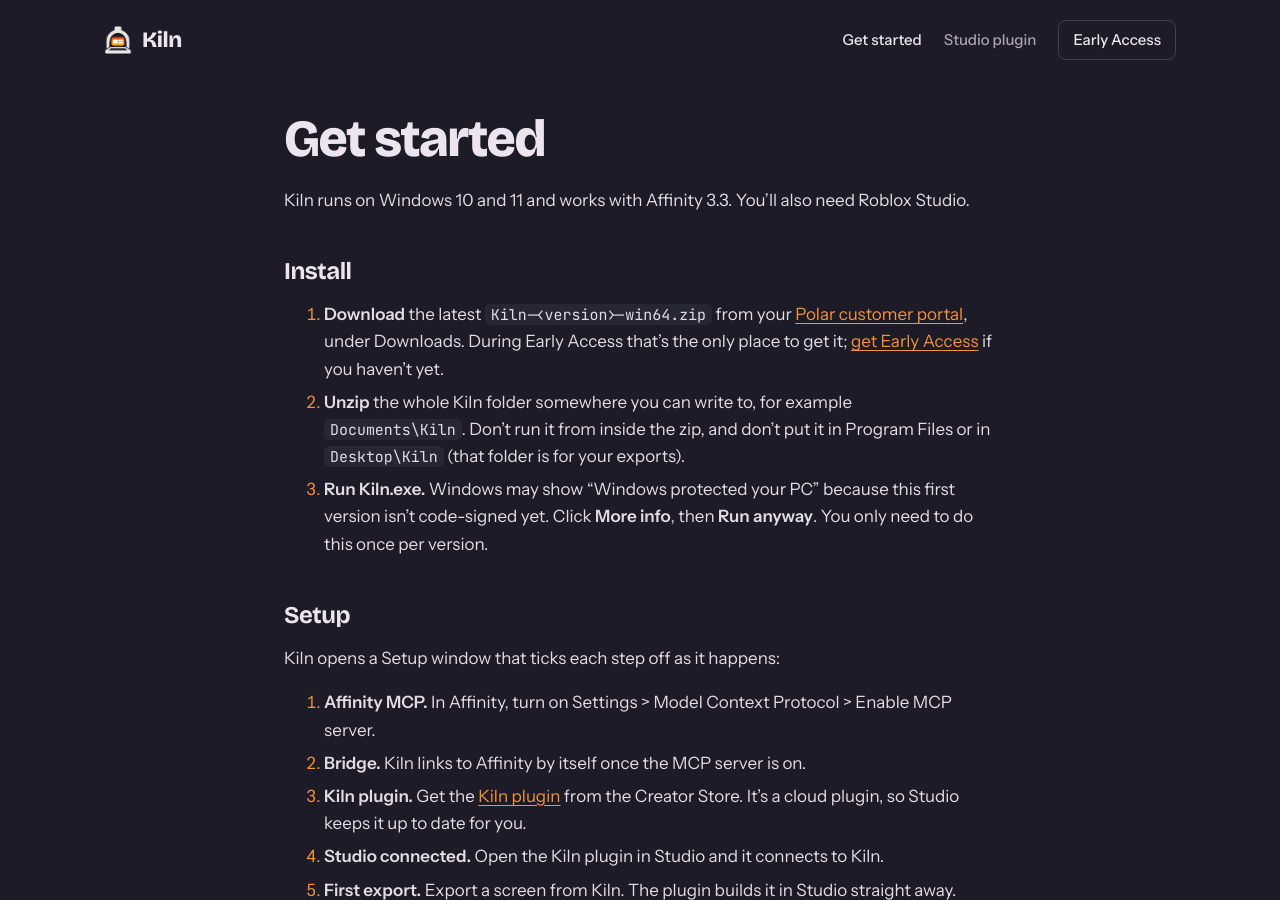
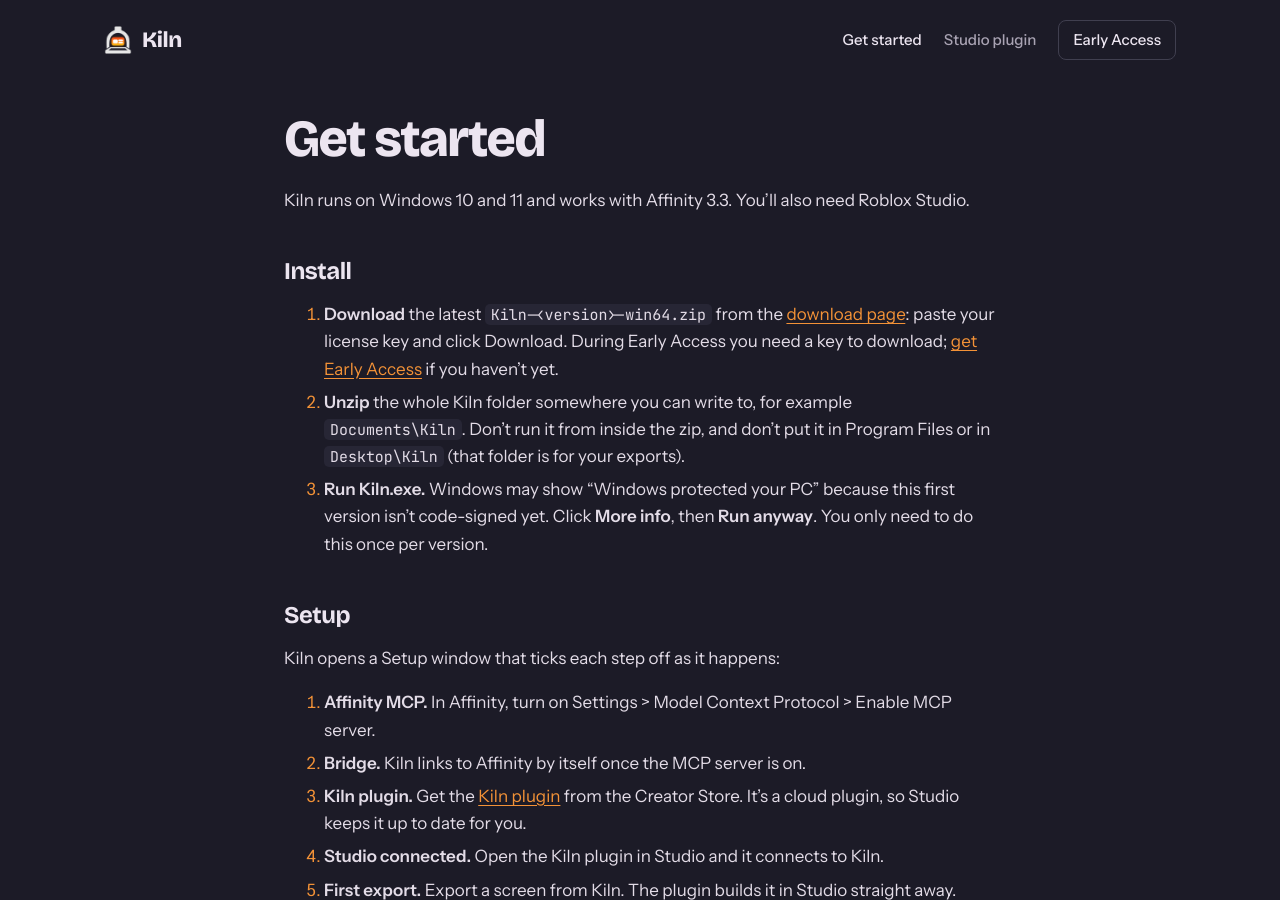
Before and after one commit to rblx-keii/Kiln-Releases, a Jekyll site: the page built from start.md, in a window 1280 px wide and 900 px high. Built offline with Jekyll 4.4.1, drawn with Linux system fonts in a browser that asks for light colours.

Commit message:
README + start: download from the key-gated download page
Co-Authored-By: Claude Opus 5.5 <noreply@anthropic.com>

```diff
--- a/start.md
+++ b/start.md
@@ -9,9 +9,9 @@ Kiln runs on Windows 10 and 11 and works with Affinity 3.3. You'll also need Rob
 
 ## Install
 
-1. **Download** the latest `Kiln-<version>-win64.zip` from your [Polar customer portal](https://polar.sh/kiln/portal),
-   under Downloads. During Early Access that's the only place to get it; [get Early Access]({{ '/#early-access' | relative_url }})
-   if you haven't yet.
+1. **Download** the latest `Kiln-<version>-win64.zip` from the [download page](https://kiln-download-production.official-keii.workers.dev/):
+   paste your license key and click Download. During Early Access you need a key to download;
+   [get Early Access]({{ '/#early-access' | relative_url }}) if you haven't yet.
 2. **Unzip** the whole Kiln folder somewhere you can write to, for example `Documents\Kiln`. Don't run it from
    inside the zip, and don't put it in Program Files or in `Desktop\Kiln` (that folder is for your exports).
 3. **Run Kiln.exe.** Windows may show "Windows protected your PC" because this first version isn't code-signed
```
Also changed, not shown: README.md.
